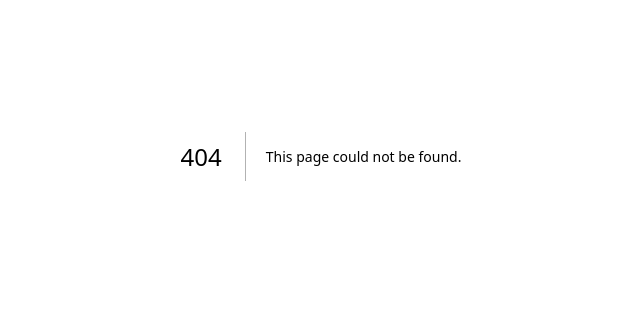
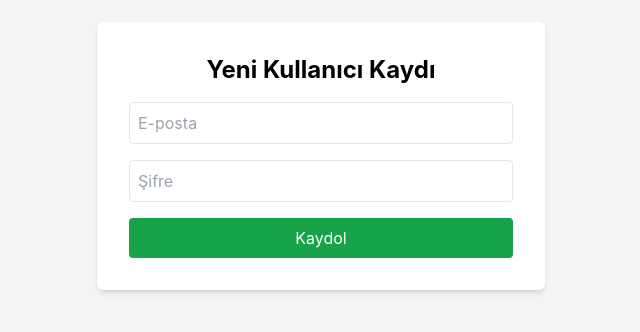
Before and after one commit to omerdirem/haksasatinalma, a Next.js app: page /register in a window 1280 px wide. Before the commit this address had no page. Shown: the part 244-576 px from the top of the page, without its empty margins (319-959 px from the left). Built offline with nearby package versions, Linux system fonts and the light colour scheme; no server answers.

Commit message:
Create register.tsx

```diff
--- /dev/null
+++ b/pages/register.tsx
@@ -0,0 +1,55 @@
+import { useState } from "react";
+import { supabase } from "../lib/supabaseClient";
+
+export default function Register() {
+  const [email, setEmail] = useState("");
+  const [password, setPassword] = useState("");
+  const [message, setMessage] = useState("");
+
+  const handleRegister = async (e: React.FormEvent) => {
+    e.preventDefault();
+    setMessage("");
+
+    const { user, error } = await supabase.auth.signUp({
+      email,
+      password,
+    });
+
+    if (error) {
+      setMessage("Kayıt başarısız! Lütfen tekrar deneyin.");
+    } else {
+      setMessage("Kaydınız oluşturuldu. Admin onayı bekleniyor.");
+      // Burada adminin onay mekanizmasını ekleyebiliriz.
+    }
+  };
+
+  return (
+    <div className="flex min-h-screen items-center justify-center bg-gray-100">
+      <div className="w-full max-w-md p-8 space-y-4 bg-white shadow-md rounded-md">
+        <h2 className="text-2xl font-bold text-center">Yeni Kullanıcı Kaydı</h2>
+        {message && <p className="text-sm text-blue-600">{message}</p>}
+        <form onSubmit={handleRegister} className="space-y-4">
+          <input
+            type="email"
+            placeholder="E-posta"
+            value={email}
+            onChange={(e) => setEmail(e.target.value)}
+            className="w-full p-2 border rounded"
+            required
+          />
+          <input
+            type="password"
+            placeholder="Şifre"
+            value={password}
+            onChange={(e) => setPassword(e.target.value)}
+            className="w-full p-2 border rounded"
+            required
+          />
+          <button type="submit" className="w-full bg-green-600 text-white p-2 rounded">
+            Kaydol
+          </button>
+        </form>
+      </div>
+    </div>
+  );
+}
```
